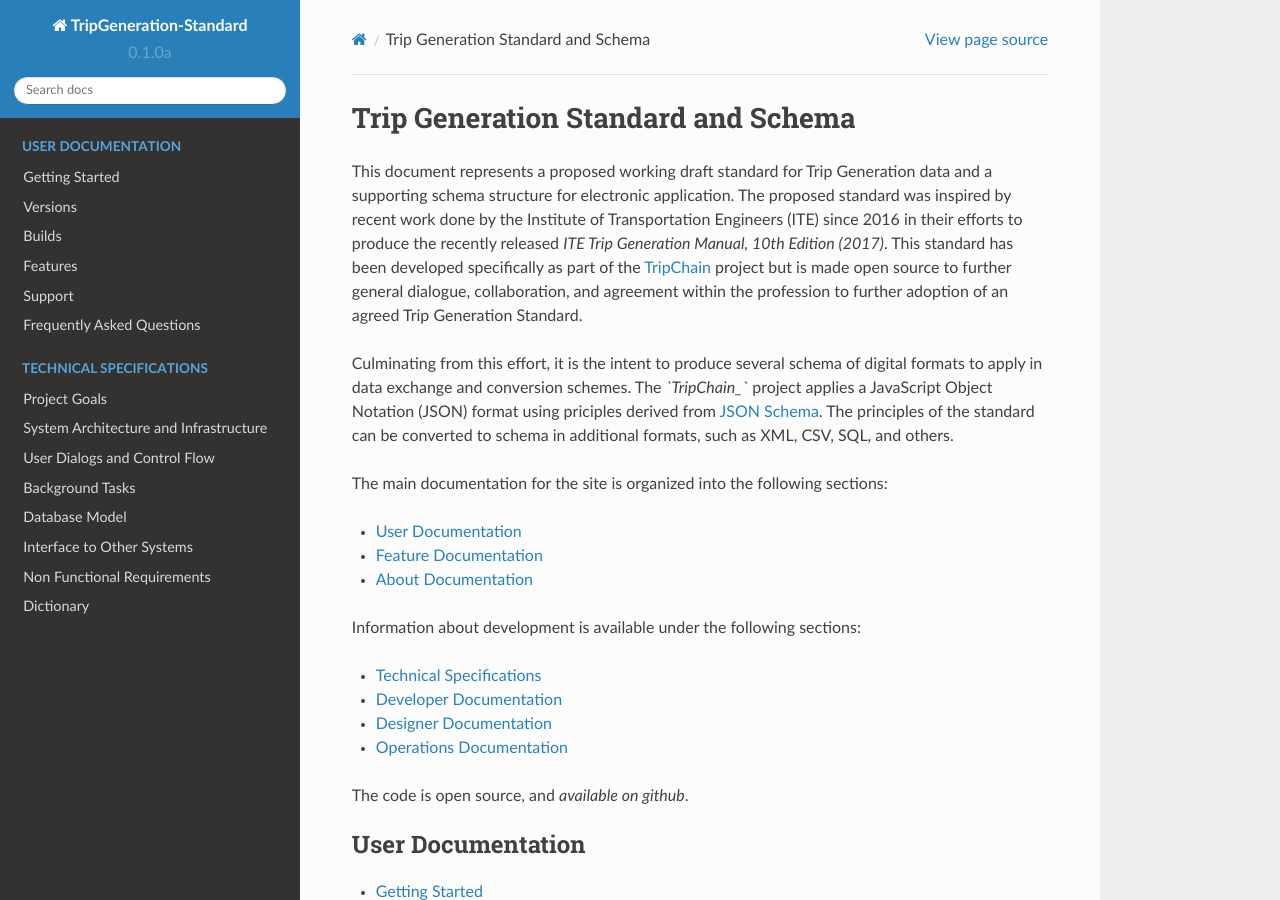
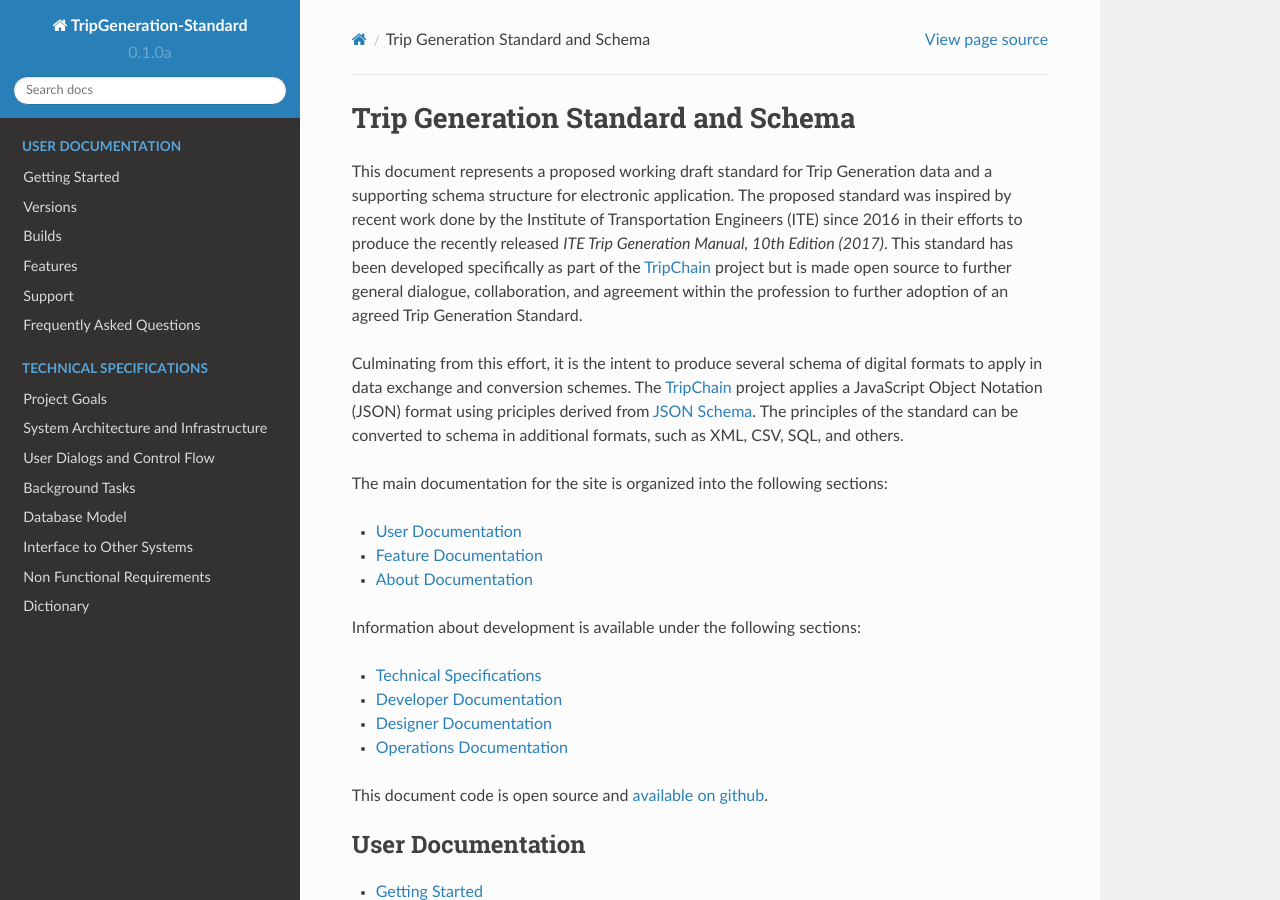
Before and after one commit to TripChain/TripGeneration-Standard, a Sphinx documentation site: the page built from source/index.rst, in a window 1280 px wide and 900 px high. Built offline with Sphinx 7.4.7 and the Read the Docs theme 2.0.0, drawn with Linux system fonts in a browser that asks for light colours; pages that are not in the unit, such as notebooks, are missing from menus.

Commit message:
Update index.rst

```diff
--- a/source/index.rst
+++ b/source/index.rst
@@ -3,7 +3,7 @@
 
 This document represents a proposed working draft standard for Trip Generation data and a supporting schema structure for electronic application. The proposed standard was inspired by recent work done by the Institute of Transportation Engineers (ITE) since 2016 in their efforts to produce the recently released *ITE Trip Generation Manual, 10th Edition (2017)*. This standard has been developed specifically as part of the `TripChain`_ project but is made open source to further general dialogue, collaboration, and agreement within the profession to further adoption of an agreed Trip Generation Standard.
 
-Culminating from this effort, it is the intent to produce several schema of digital formats to apply in data exchange and conversion schemes. The *`TripChain_`* project applies a JavaScript Object Notation (JSON) format using priciples derived from `JSON Schema`_. The principles of the standard can be converted to schema in additional formats, such as XML, CSV, SQL, and others.
+Culminating from this effort, it is the intent to produce several schema of digital formats to apply in data exchange and conversion schemes. The `TripChain`_ project applies a JavaScript Object Notation (JSON) format using priciples derived from `JSON Schema`_. The principles of the standard can be converted to schema in additional formats, such as XML, CSV, SQL, and others.
 
 
 
@@ -21,7 +21,7 @@
 * :ref:`design-docs`
 * :ref:`ops-docs`
 
-The code is open source, and `available on github`.
+This document code is open source and `available on github`_.
 
 .. _user-docs:
 .. toctree::
```
Also changed, not shown: other parts of source/index.rst (+1 -0 lines).
